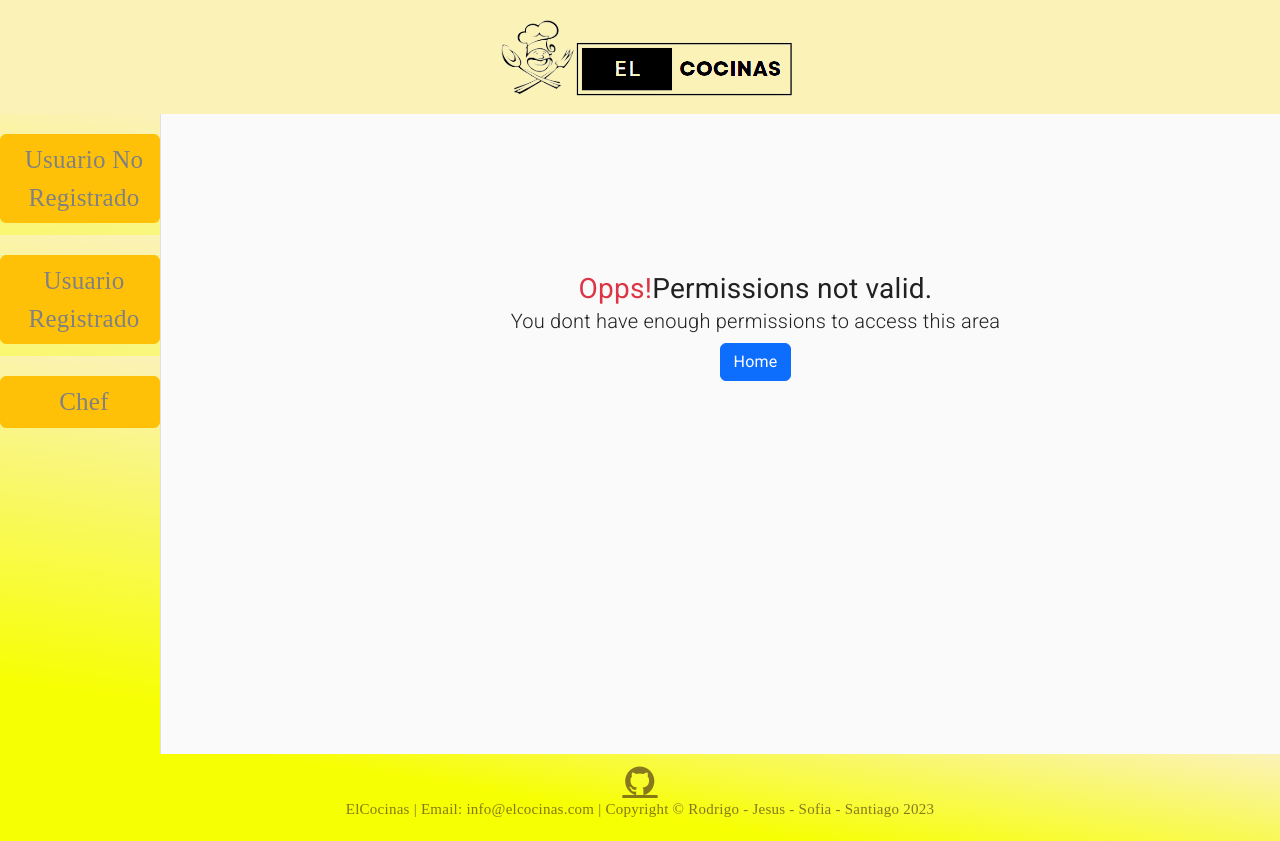
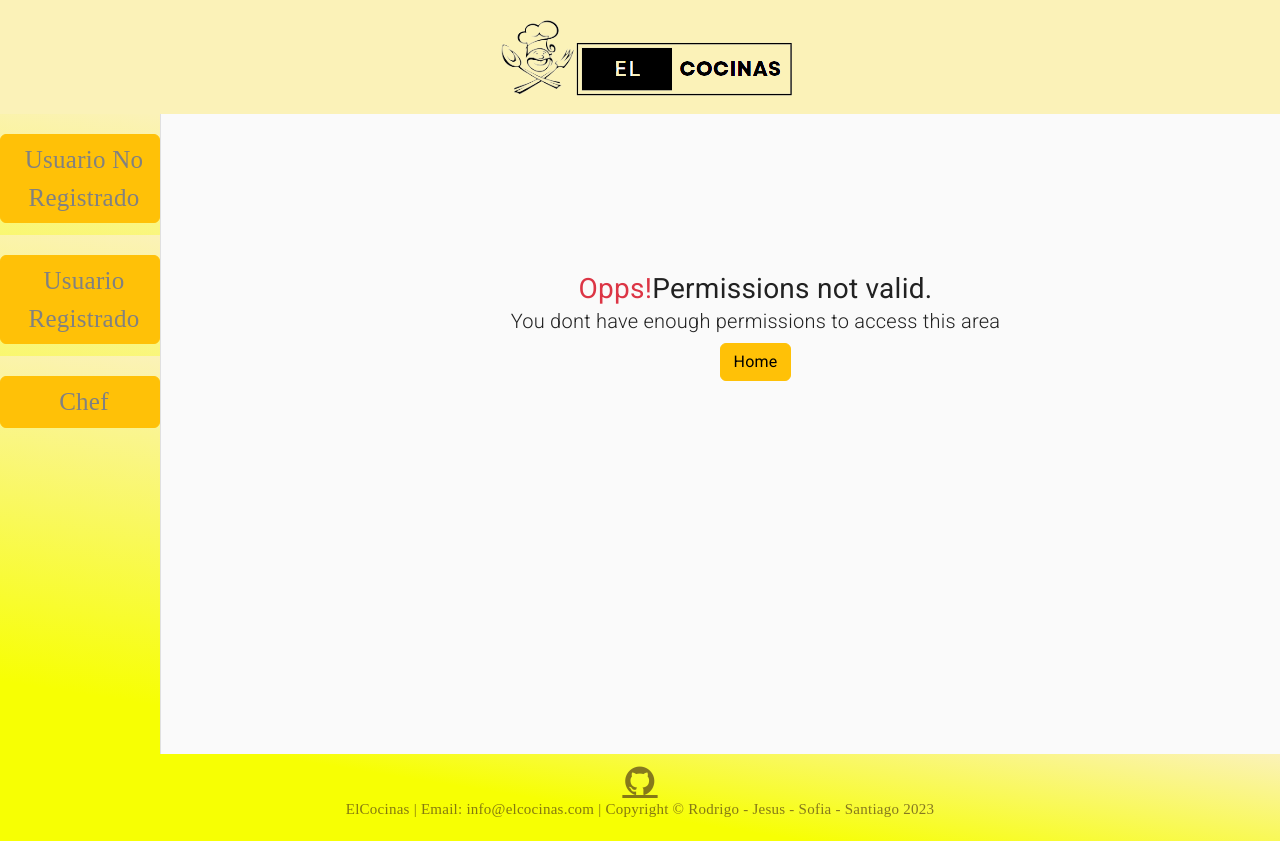
Before and after one commit to ro-otgo/WebElCocinas, an Angular app: page /invalid-permissions in a window 1280 px wide. Built offline with nearby package versions, Linux system fonts and the light colour scheme.

Commit message:
cambio color boton

```diff
--- a/src/app/modules/home/pages/permisos/permisos.component.html
+++ b/src/app/modules/home/pages/permisos/permisos.component.html
@@ -6,7 +6,7 @@
       <p class="lead">
         You dont have enough permissions to access this area
       </p>
-      <a routerLink="/" class="btn btn-primary"> Home</a>
+      <a routerLink="/" class="btn btn-warning"> Home</a>
     </div>
   </div>
 </div>
```
